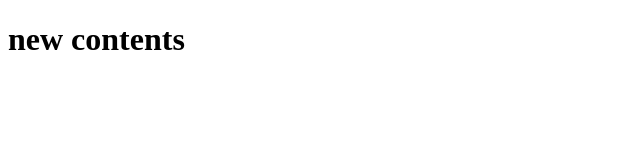
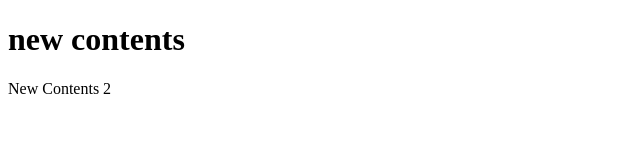
Before and after one commit to samyuenird/first-git, a plain HTML site: page index.html in a window 1280 px wide. Shown: the whole page, without its empty margins (0-640 px from the left). Drawn offline with Linux system fonts and the light colour scheme.

Commit message:
add new contents 2

```diff
--- a/index.html
+++ b/index.html
@@ -7,5 +7,6 @@
 </head>
 <body>
     <h1>new contents</h1>
+    <p>New Contents 2</p>
 </body>
 </html>
```
